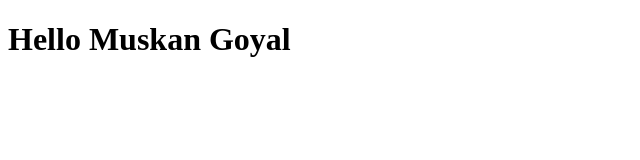
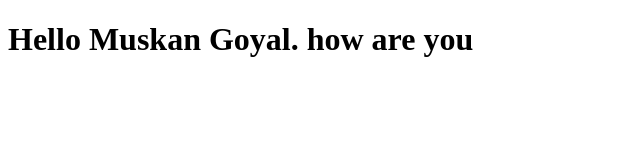
Before and after one commit to Muskan170303/FirstProject, a plain HTML site: page index.html in a window 1280 px wide. Shown: the whole page, without its empty margins (0-640 px from the left). Drawn offline with Linux system fonts and the light colour scheme.

Commit message:
second commit

```diff
--- a/index.html
+++ b/index.html
@@ -7,6 +7,6 @@
     <title>Document</title>
 </head>
 <body>
-    <h1>Hello Muskan Goyal</h1>
+    <h1>Hello Muskan Goyal. how are you</h1>
 </body>
 </html>
```
